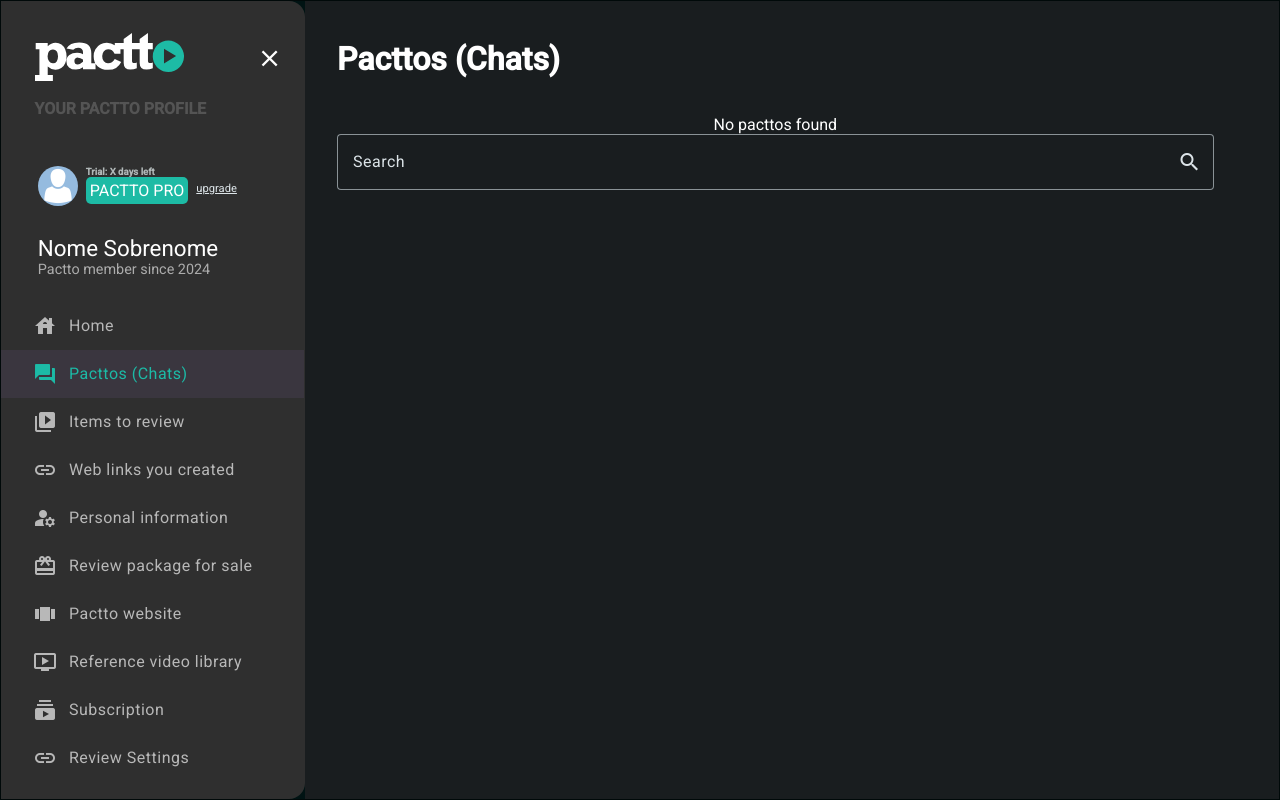
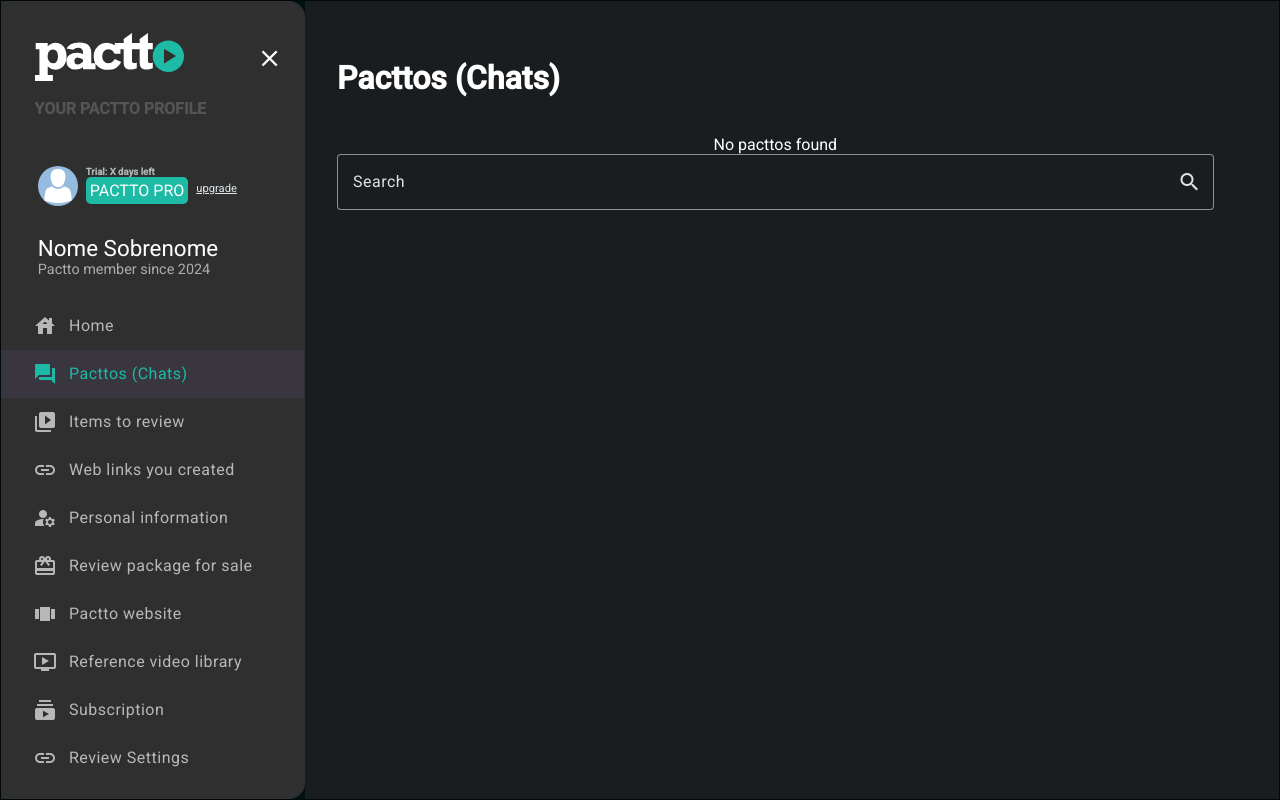
Before and after one commit to JNaicraG/pactto-dashboard, an Angular app: page /pacttos in a window 1280 px wide. Built offline with nearby package versions, Linux system fonts and the light colour scheme.

Commit message:
update(pacttos): fine tune in it´s styling

```diff
--- a/src/app/pages/pacttos/pacttos.component.scss
+++ b/src/app/pages/pacttos/pacttos.component.scss
@@ -1,6 +1,6 @@
 .container {
     margin: 0;
-    padding: 1.1rem 2rem;
+    padding: 2.3rem 2rem;
     color: #fff;
     gap: 1rem;
 
```
